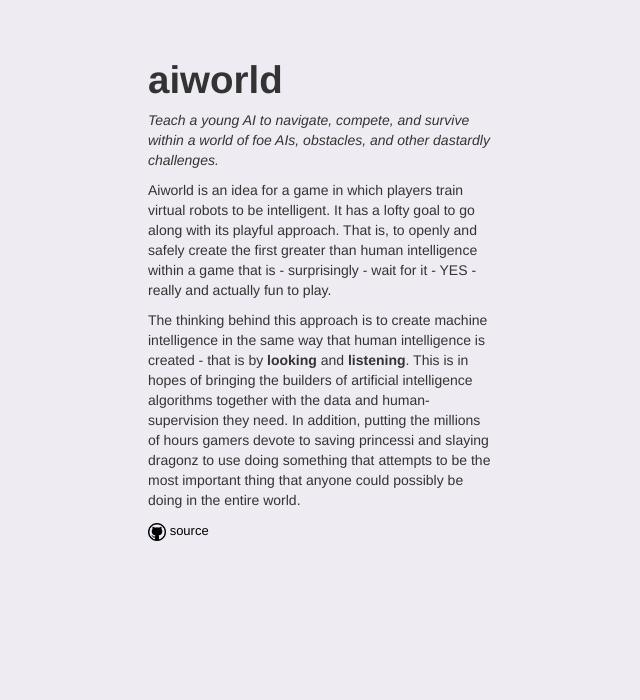
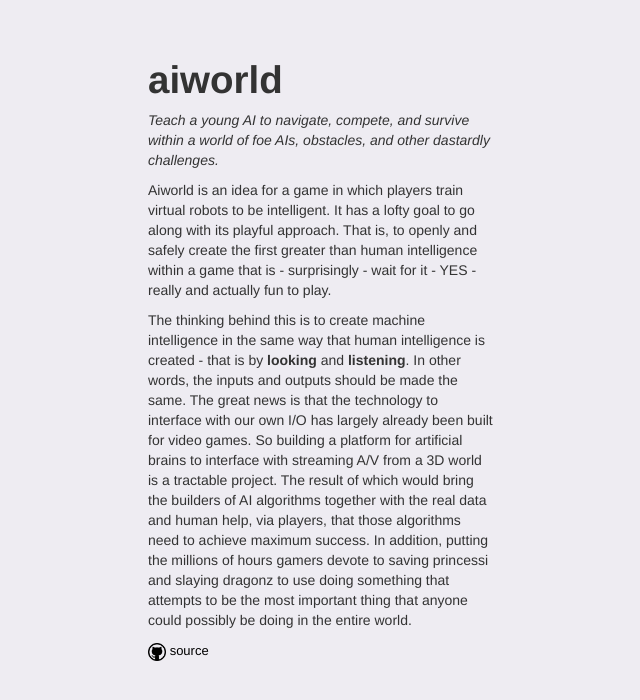
Before and after one commit to aiworld/aiworld.github.com, a Jekyll site: the page built from index.md, in a window 1280 px wide. Shown: the top 700 px of the page, without its empty margins (319-959 px from the left). Built offline with Jekyll 4.4.1, drawn with Linux system fonts in a browser that asks for light colours; nearby versions of some CDN libraries; library files that are not in the unit come from our copies.

Commit message:
Added bits.

```diff
--- a/index.md
+++ b/index.md
@@ -12,8 +12,11 @@ Aiworld is an idea for a game in which players train virtual robots to be intell
 It has a lofty goal to go along with its playful approach.
 That is, to openly and safely create the first greater than human intelligence within a game that is - surprisingly - wait for it - YES - really and actually fun to play.
 
-The thinking behind this approach is to create machine intelligence in the same way that human intelligence is created - that is by **looking** and **listening**.
-This is in hopes of bringing the builders of artificial intelligence algorithms together with the data and human-supervision they need.
+The thinking behind this is to create machine intelligence in the same way that human intelligence is created - that is by **looking** and **listening**.
+In other words, the inputs and outputs should be made the same.
+The great news is that the technology to interface with our own I/O has largely already been built for video games.
+So building a platform for artificial brains to interface with streaming A/V from a 3D world is a tractable project.
+The result of which would bring the builders of AI algorithms together with the real data and human help, via players, that those algorithms need to achieve maximum success.
 In addition, putting the millions of hours gamers devote to saving princessi and slaying dragonz to use doing something that attempts to be the most important thing that anyone could possibly be doing in the entire world.
 
 <a class="github-link" href="http://github.com/aiworld/aiworld.github.com">
```
Also changed, not shown: bits.md (added, +16 -0 lines), images/github-logo.png.
